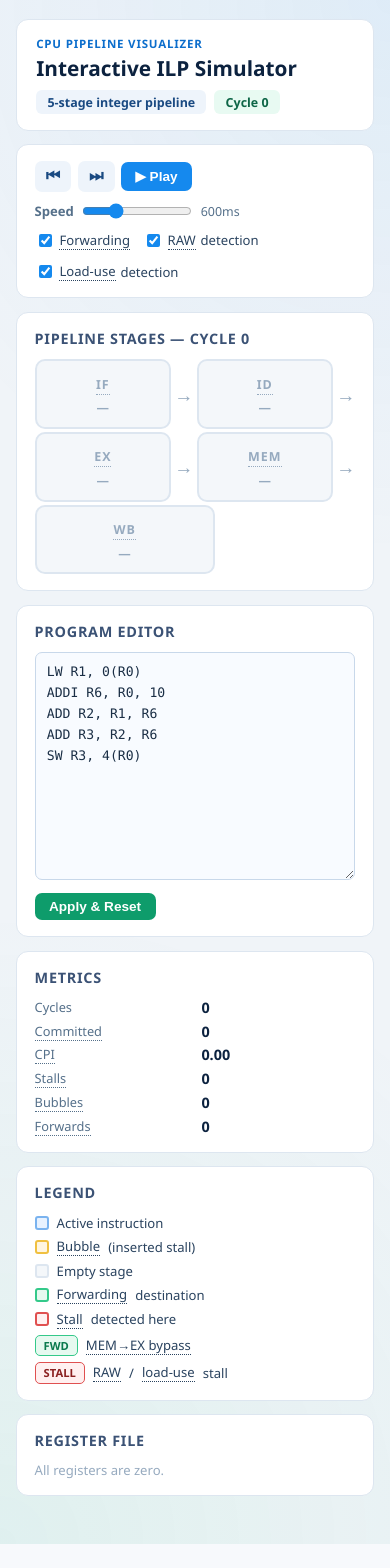
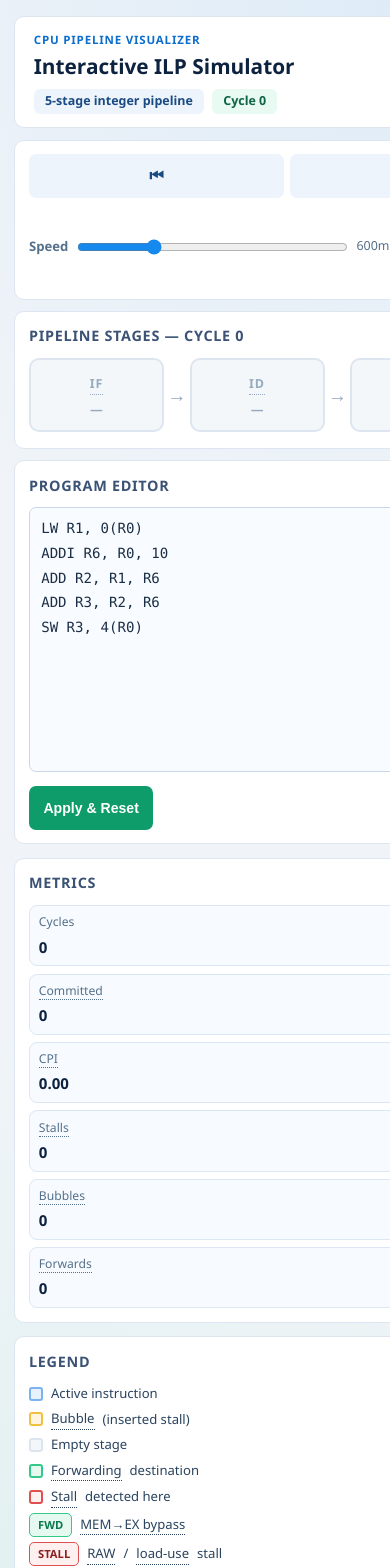
Before and after one commit to spatil47/instruction-pipelining-simulator, a Vue app: page / in a window 390 px wide. Shown: the top 1568 px of the page. Before the commit the page ends 1544 px from the top, so only its background shows below. Built offline with nearby package versions, Linux system fonts and the light colour scheme.

Commit message:
Implement mobile-responsive UI reflow and accessibility hardening

```diff
--- a/src/App.vue
+++ b/src/App.vue
@@ -197,12 +197,22 @@ const displayedCycle = computed(
     </header>
 
     <!-- Controls -->
-    <section class="controls-bar panel">
+    <section class="controls-bar panel" aria-label="Simulation controls">
       <div class="controls-left">
-        <button class="btn btn--icon" title="Reset" @click="handleReset">
+        <button
+          class="btn btn--icon"
+          title="Reset"
+          aria-label="Reset simulation"
+          @click="handleReset"
+        >
           ⏮
         </button>
-        <button class="btn btn--icon" title="Step forward" @click="handleStep">
+        <button
+          class="btn btn--icon"
+          title="Step forward"
+          aria-label="Step one cycle"
+          @click="handleStep"
+        >
           ⏭
         </button>
         <button class="btn btn--primary" @click="handlePlayPause">
@@ -269,10 +279,11 @@ const displayedCycle = computed(
       <h2 class="section-title">
         Pipeline Stages — Cycle {{ displayedCycle }}
       </h2>
-      <div class="stages-row">
+      <div class="stages-row" role="list" aria-label="Pipeline stages">
         <template v-for="(row, i) in displayedStages" :key="row.stage">
           <div
             class="stage-box"
+            role="listitem"
             :class="{
               'stage-box--bubble': row.slot.isBubble,
               'stage-box--occupied':
@@ -337,14 +348,17 @@ const displayedCycle = computed(
           min="1"
           :max="scrubberMax"
           class="scrubber"
+          aria-label="Timeline cycle selector"
         />
         <span class="scrub-label">C{{ scrubberMax }}</span>
-        <span
+        <button
+          type="button"
           class="scrub-live"
           :class="{ active: ui.selectedCycle === null }"
           @click="ui.selectedCycle = null"
-          >LIVE</span
         >
+          LIVE
+        </button>
       </div>
     </section>
 
@@ -376,22 +390,46 @@ const displayedCycle = computed(
 
         <section class="panel">
           <h2 class="section-title">Metrics</h2>
-          <dl class="metrics-grid">
-            <dt>Cycles</dt>
-            <dd>{{ ui.machine.metrics.cycles }}</dd>
-            <dt><GlossaryTooltip term="CPI">Committed</GlossaryTooltip></dt>
-            <dd>{{ ui.machine.metrics.committedInstructions }}</dd>
-            <dt><GlossaryTooltip term="CPI">CPI</GlossaryTooltip></dt>
-            <dd>{{ ui.machine.metrics.cpi.toFixed(2) }}</dd>
-            <dt><GlossaryTooltip term="stall">Stalls</GlossaryTooltip></dt>
-            <dd>{{ ui.machine.metrics.stallCount }}</dd>
-            <dt><GlossaryTooltip term="bubble">Bubbles</GlossaryTooltip></dt>
-            <dd>{{ ui.machine.metrics.bubbleCount }}</dd>
-            <dt>
-              <GlossaryTooltip term="forwarding">Forwards</GlossaryTooltip>
-            </dt>
-            <dd>{{ ui.machine.metrics.forwardingCount }}</dd>
-          </dl>
+          <div class="metrics-cards">
+            <div class="metric-card">
+              <span class="metric-label">Cycles</span>
+              <span class="metric-value">{{ ui.machine.metrics.cycles }}</span>
+            </div>
+            <div class="metric-card">
+              <span class="metric-label"
+                ><GlossaryTooltip term="CPI">Committed</GlossaryTooltip></span
+              >
+              <span class="metric-value">{{
+                ui.machine.metrics.committedInstructions
+              }}</span>
+            </div>
+            <div class="metric-card">
+              <span class="metric-label"
+                ><GlossaryTooltip term="CPI">CPI</GlossaryTooltip></span
+              >
+              <span class="metric-value">{{ ui.machine.metrics.cpi.toFixed(2) }}</span>
+            </div>
+            <div class="metric-card">
+              <span class="metric-label"
+                ><GlossaryTooltip term="stall">Stalls</GlossaryTooltip></span
+              >
+              <span class="metric-value">{{ ui.machine.metrics.stallCount }}</span>
+            </div>
+            <div class="metric-card">
+              <span class="metric-label"
+                ><GlossaryTooltip term="bubble">Bubbles</GlossaryTooltip></span
+              >
+              <span class="metric-value">{{ ui.machine.metrics.bubbleCount }}</span>
+            </div>
+            <div class="metric-card">
+              <span class="metric-label"
+                ><GlossaryTooltip term="forwarding">Forwards</GlossaryTooltip></span
+              >
+              <span class="metric-value">{{
+                ui.machine.metrics.forwardingCount
+              }}</span>
+            </div>
+          </div>
         </section>
 
         <!-- Legend -->
@@ -439,7 +477,10 @@ const displayedCycle = computed(
         <!-- Cycle waterfall diagram -->
         <section class="panel" v-if="waterfallRows.length > 0">
           <h2 class="section-title">Pipeline Waterfall</h2>
-          <div class="waterfall-scroll">
+          <p class="waterfall-hint" aria-hidden="true">
+            Swipe horizontally to view more cycles.
+          </p>
+          <div class="waterfall-scroll" tabindex="0" aria-label="Scrollable waterfall timeline">
             <table class="waterfall">
               <thead>
                 <tr>
@@ -510,11 +551,20 @@ const displayedCycle = computed(
 
 <style scoped>
 .app {
+  --space-1: 0.4rem;
+  --space-2: 0.7rem;
+  --space-3: 1rem;
+  --space-4: 1.3rem;
+  --radius-panel: 12px;
+  --tap-target: 44px;
+  --text-sm: 0.82rem;
+  --text-body: 0.9rem;
   max-width: 1280px;
   margin: 0 auto;
-  padding: 1.2rem 1rem 3rem;
+  padding: var(--space-4) var(--space-3) 3rem;
   display: grid;
-  gap: 0.85rem;
+  gap: var(--space-2);
+  overflow-x: clip;
 }
 
 /* Header */
@@ -523,11 +573,11 @@ const displayedCycle = computed(
   align-items: flex-end;
   justify-content: space-between;
   flex-wrap: wrap;
-  gap: 0.5rem;
-  padding: 1rem 1.2rem;
+  gap: var(--space-1);
+  padding: var(--space-3) 1.2rem;
   background: #fff;
   border: 1px solid #dde6f0;
-  border-radius: 12px;
+  border-radius: var(--radius-panel);
 }
 .eyebrow {
   font-size: 0.72rem;
@@ -565,8 +615,8 @@ h1 {
 .panel {
   background: #fff;
   border: 1px solid #dde6f0;
-  border-radius: 12px;
-  padding: 1rem 1.1rem;
+  border-radius: var(--radius-panel);
+  padding: var(--space-3) 1.1rem;
 }
 h2.section-title {
   margin: 0 0 0.7rem;
@@ -579,26 +629,27 @@ h2.section-title {
 
 /* Controls */
 .controls-bar {
-  display: flex;
+  display: grid;
+  grid-template-columns: auto auto 1fr;
   align-items: center;
-  flex-wrap: wrap;
-  gap: 1rem;
+  gap: var(--space-3);
 }
 .controls-left {
   display: flex;
-  gap: 0.4rem;
+  gap: var(--space-1);
   align-items: center;
 }
 .controls-speed {
   display: flex;
   align-items: center;
-  gap: 0.4rem;
+  gap: var(--space-1);
 }
 .controls-toggles {
   display: flex;
   gap: 0.8rem;
   flex-wrap: wrap;
   align-items: center;
+  justify-content: flex-end;
 }
 .ctrl-label {
   font-size: 0.82rem;
@@ -633,14 +684,16 @@ h2.section-title {
   border-radius: 7px;
   cursor: pointer;
   font-weight: 600;
-  font-size: 0.85rem;
-  padding: 0.38rem 0.9rem;
+  font-size: var(--text-sm);
+  min-height: var(--tap-target);
+  padding: 0.45rem 0.9rem;
   transition: background 0.15s;
 }
 .btn--icon {
   background: #eef4fb;
   color: #1a4a82;
-  padding: 0.38rem 0.7rem;
+  min-width: var(--tap-target);
+  padding: 0.45rem 0.75rem;
   font-size: 1rem;
 }
 .btn--icon:hover {
@@ -666,12 +719,14 @@ h2.section-title {
 .stages-row {
   display: flex;
   align-items: center;
-  gap: 0.3rem;
-  flex-wrap: wrap;
+  gap: var(--space-1);
+  overflow-x: auto;
+  padding-bottom: 0.15rem;
+  scrollbar-width: thin;
 }
 .stage-box {
-  flex: 1 1 100px;
-  min-width: 90px;
+  flex: 0 0 150px;
+  min-width: 150px;
   max-width: 180px;
   border-radius: 10px;
   padding: 0.65rem 0.6rem;
@@ -758,11 +813,12 @@ h2.section-title {
 .scrubber-row {
   display: flex;
   align-items: center;
-  gap: 0.5rem;
+  gap: var(--space-1);
 }
 .scrubber {
   flex: 1;
   accent-color: #1589ee;
+  min-height: var(--tap-target);
 }
 .scrub-label {
   font-size: 0.78rem;
@@ -771,14 +827,15 @@ h2.section-title {
   text-align: center;
 }
 .scrub-live {
+  border: 1px solid #c0d8f0;
   font-size: 0.75rem;
   font-weight: 700;
-  padding: 0.15rem 0.5rem;
+  min-height: var(--tap-target);
+  padding: 0.2rem 0.65rem;
   border-radius: 5px;
   background: #eef4fb;
   color: #1a4a82;
   cursor: pointer;
-  border: 1px solid #c0d8f0;
 }
 .scrub-live.active {
   background: #0e9c6b;
@@ -803,7 +860,7 @@ h2.section-title {
 .program-editor {
   width: 100%;
   font-family: "JetBrains Mono", "Fira Mono", "Consolas", monospace;
-  font-size: 0.82rem;
+  font-size: var(--text-sm);
   border: 1px solid #c8d8ea;
   border-radius: 7px;
   padding: 0.5rem 0.7rem;
@@ -811,6 +868,7 @@ h2.section-title {
   resize: vertical;
   line-height: 1.6;
   color: #1a2e45;
+  min-height: 11rem;
 }
 .program-editor:focus {
   outline: none;
@@ -830,19 +888,25 @@ h2.section-title {
 }
 
 /* Metrics */
-.metrics-grid {
+.metrics-cards {
   display: grid;
-  grid-template-columns: 1fr 1fr;
-  gap: 0.3rem 0.8rem;
-  margin: 0;
+  grid-template-columns: repeat(3, minmax(0, 1fr));
+  gap: 0.45rem;
 }
-dt {
-  font-size: 0.8rem;
+.metric-card {
+  border: 1px solid #dbe7f4;
+  border-radius: 8px;
+  padding: 0.45rem 0.55rem;
+  background: #f7fbff;
+  display: grid;
+  gap: 0.25rem;
+}
+.metric-label {
+  font-size: 0.76rem;
   color: #55708a;
 }
-dd {
-  margin: 0;
-  font-size: 0.9rem;
+.metric-value {
+  font-size: 0.94rem;
   font-weight: 700;
   color: #0c223f;
 }
@@ -858,6 +922,7 @@ dd {
 .legend li {
   display: flex;
   align-items: center;
+  flex-wrap: wrap;
   gap: 0.5rem;
   font-size: 0.82rem;
   color: #2a435f;
@@ -894,6 +959,15 @@ dd {
 /* Waterfall */
 .waterfall-scroll {
   overflow-x: auto;
+  border: 1px solid #e0eaf4;
+  border-radius: 8px;
+  background: linear-gradient(90deg, #f8fbff, #ffffff 42%);
+  -webkit-overflow-scrolling: touch;
+}
+.waterfall-hint {
+  margin: 0 0 0.35rem;
+  font-size: 0.74rem;
+  color: #55708a;
 }
 .waterfall {
   border-collapse: collapse;
@@ -914,6 +988,9 @@ dd {
   max-width: 200px;
   overflow: hidden;
   text-overflow: ellipsis;
+  position: sticky;
+  left: 0;
+  z-index: 2;
 }
 .wf-cycle-col {
   background: #f4f7fa;
@@ -927,11 +1004,15 @@ dd {
   font-weight: 700;
 }
 .wf-instr-label {
+  background: #ffffff;
   color: #1a2e45;
   font-family: monospace;
   max-width: 200px;
   overflow: hidden;
   text-overflow: ellipsis;
+  position: sticky;
+  left: 0;
+  z-index: 1;
 }
 .wf-cell {
   text-align: center;
@@ -959,7 +1040,7 @@ dd {
 .reg-grid {
   display: flex;
   flex-wrap: wrap;
-  gap: 0.4rem;
+  gap: 0.5rem;
 }
 .reg-entry {
   display: flex;
@@ -967,7 +1048,7 @@ dd {
   align-items: center;
   background: #eef4fb;
   border-radius: 6px;
-  padding: 0.2rem 0.55rem;
+  padding: 0.3rem 0.65rem;
 }
 .reg-name {
   font-size: 0.78rem;
@@ -989,15 +1070,19 @@ dd {
   padding: 0;
   list-style: none;
   display: grid;
-  gap: 0.22rem;
+  gap: 0.35rem;
   max-height: 200px;
   overflow-y: auto;
 }
-.event-log li {
-  font-size: 0.76rem;
-  border-radius: 5px;
-  padding: 0.2rem 0.5rem;
-  font-family: monospace;
+.btn:focus-visible,
+.toggle-label input:focus-visible,
+.scrubber:focus-visible,
+.scrub-live:focus-visible,
+.waterfall-scroll:focus-visible,
+.panel-close:focus-visible,
+.related-chip:focus-visible {
+  outline: 2px solid #1589ee;
+  outline-offset: 2px;
 }
 .ev-forward {
   background: #e6f9f0;
@@ -1013,15 +1098,111 @@ dd {
     grid-template-columns: 1fr;
   }
 }
+
+@media (max-width: 768px) {
+  .app {
+    --space-3: 0.85rem;
+    --space-4: 1rem;
+    --text-sm: 0.86rem;
+  }
+  .app-header {
+    align-items: flex-start;
+  }
+  .header-meta {
+    width: 100%;
+  }
+  .controls-bar {
+    grid-template-columns: 1fr 1fr;
+    gap: 0.65rem;
+  }
+  .controls-left {
+    grid-column: 1 / -1;
+    width: 100%;
+    display: grid;
+    grid-template-columns: repeat(3, minmax(0, 1fr));
+  }
+  .controls-left .btn {
+    width: 100%;
+  }
+  .controls-speed {
+    min-width: 0;
+    width: 100%;
+  }
+  .speed-slider {
+    flex: 1;
+    min-width: 0;
+  }
+  .controls-toggles {
+    justify-content: flex-start;
+    align-items: flex-start;
+    flex-direction: column;
+    gap: 0.45rem;
+  }
+  .metrics-cards {
+    grid-template-columns: repeat(2, minmax(0, 1fr));
+  }
+}
+
 @media (max-width: 600px) {
+  .app {
+    --radius-panel: 10px;
+    --text-sm: 0.88rem;
+    --text-body: 0.96rem;
+  }
+  .panel {
+    padding: 0.85rem 0.9rem;
+  }
   .stages-row {
     gap: 0.2rem;
   }
   .stage-box {
-    min-width: 60px;
+    flex-basis: 135px;
+    min-width: 135px;
   }
-  .controls-bar {
-    gap: 0.6rem;
+  .stage-instr {
+    font-size: 0.8rem;
+  }
+  .scrubber-row {
+    display: grid;
+    grid-template-columns: auto 1fr auto;
+    gap: 0.35rem;
+  }
+  .scrubber {
+    grid-column: 1 / -1;
+    grid-row: 2;
+  }
+  .scrub-live {
+    grid-column: 2;
+    justify-self: center;
+  }
+  .program-editor {
+    min-height: 13rem;
+    line-height: 1.75;
+  }
+  .parse-error {
+    font-size: 0.82rem;
+  }
+  .metrics-cards {
+    grid-template-columns: 1fr;
+  }
+  .reg-name,
+  .reg-val {
+    font-size: 0.84rem;
+  }
+  .event-log {
+    max-height: 240px;
+  }
+  .waterfall {
+    font-size: 0.82rem;
+  }
+}
+
+@media (prefers-reduced-motion: reduce) {
+  *,
+  *::before,
+  *::after {
+    animation: none !important;
+    transition: none !important;
   }
 }
 </style>
--- a/src/style.css
+++ b/src/style.css
@@ -1,4 +1,14 @@
 :root {
+  /* Breakpoint map used by component styles: 480px, 768px, 1024px */
+  --bp-phone: 480px;
+  --bp-tablet: 768px;
+  --bp-desktop: 1024px;
+  --space-1: 0.4rem;
+  --space-2: 0.7rem;
+  --space-3: 1rem;
+  --touch-target-min: 44px;
+  --font-size-body: clamp(15px, 1.65vw, 16px);
+  --font-size-small: clamp(13px, 1.3vw, 14px);
   font-family: 'Avenir Next', 'Segoe UI', sans-serif;
   color: #17202a;
   background: #f7f9fc;
@@ -11,6 +21,8 @@
 body {
   margin: 0;
   min-height: 100vh;
+  font-size: var(--font-size-body);
+  line-height: 1.5;
   background:
     radial-gradient(circle at 100% 0%, rgba(21, 137, 238, 0.08), transparent 35%),
     radial-gradient(circle at 0% 100%, rgba(28, 190, 131, 0.08), transparent 40%),
@@ -21,3 +33,17 @@ body {
   max-width: 100%;
   padding: 0;
 }
+
+@media (max-width: 768px) {
+  :root {
+    --space-2: 0.65rem;
+    --space-3: 0.9rem;
+  }
+}
+
+@media (max-width: 480px) {
+  :root {
+    --font-size-body: 16px;
+    --font-size-small: 14px;
+  }
+}
```
Also changed, not shown: src/components/EventLogEntry.vue (+9 -2 lines), src/components/GlossaryPanel.vue (+26 -0 lines).
